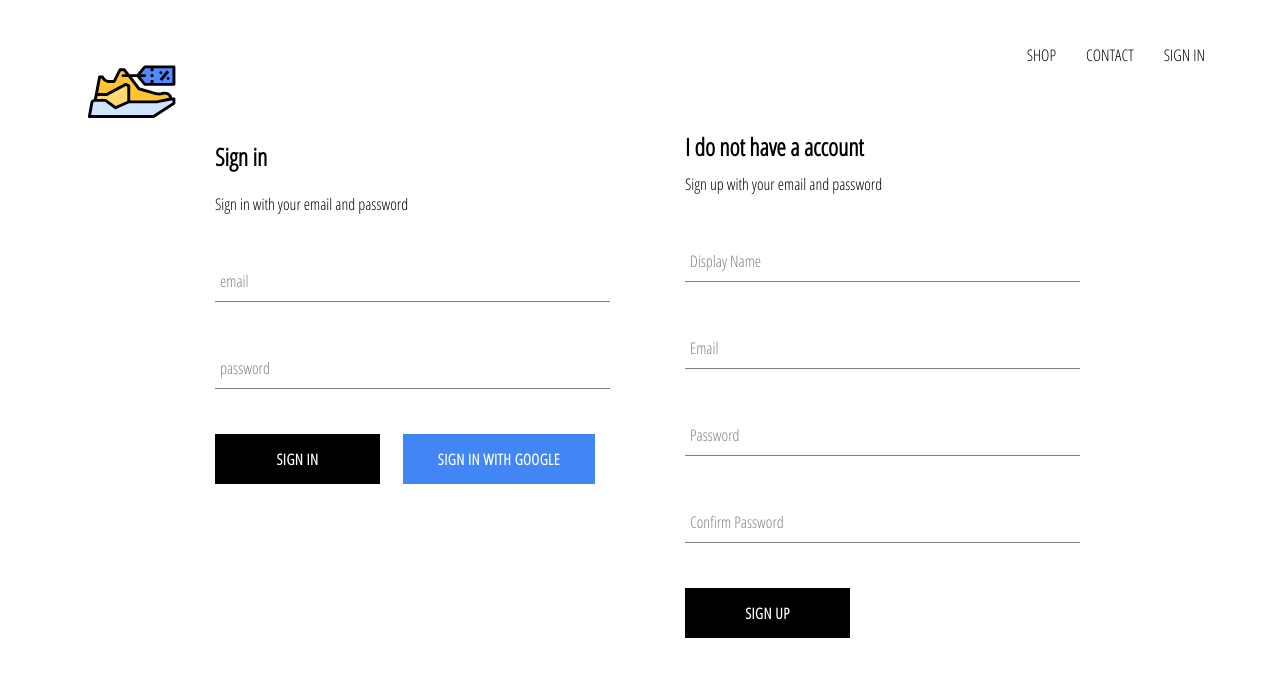
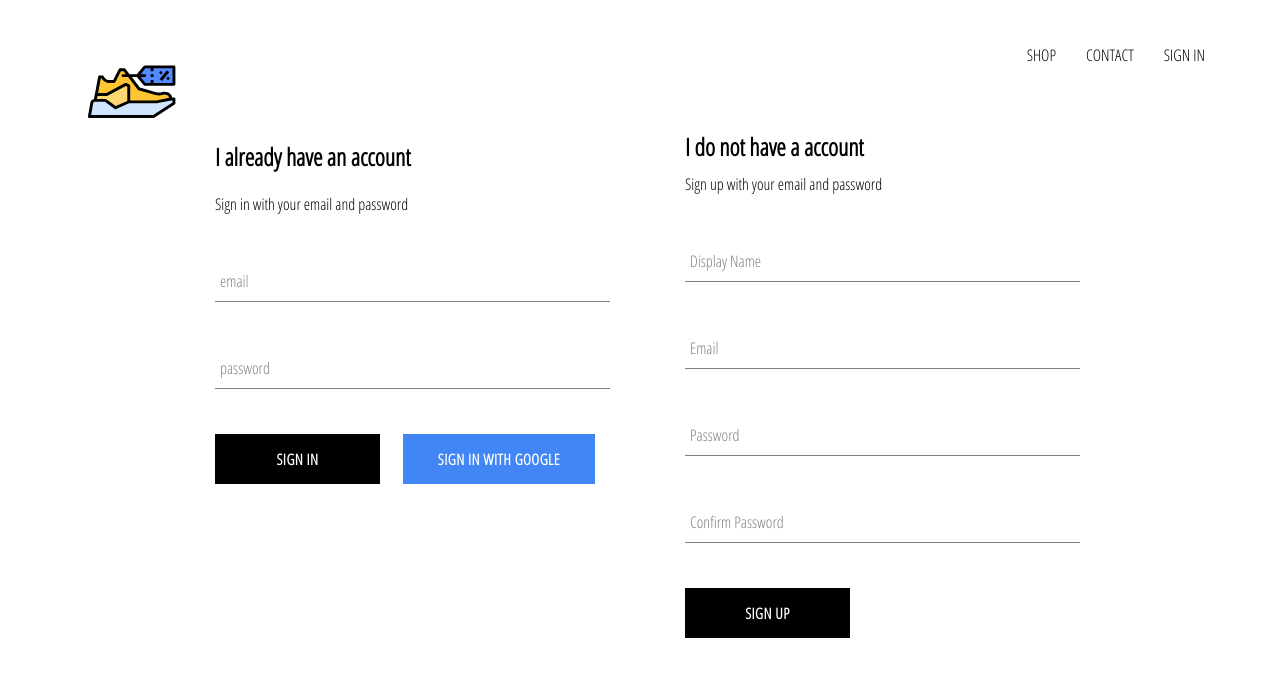
Before and after one commit to AhmadMajid/golden, a React (Create React App) app: page /signin in a window 1280 px wide. Shown: the top 676 px of the page. Built offline with nearby package versions, Linux system fonts and the light colour scheme; no server answers.

Commit message:
finishing sign in handleSubmit method

```diff
--- a/src/App.js
+++ b/src/App.js
@@ -33,8 +33,6 @@ class App extends React.Component {
               ...snapShot.data()
             }
         });
-
-        console.log(this.state);
       });
     }
       this.setState({ currentUser: userAuth });
--- a/src/components/sign-in/sign-in.component.jsx
+++ b/src/components/sign-in/sign-in.component.jsx
@@ -7,32 +7,32 @@ import { signInWithGoogle } from '../../firebase/firebase.utils';
 
 import './sign-in.styles.scss';
 
-class SignIn extends React.Component{
+class SignIn extends React.Component {
   constructor(props) {
     super(props);
 
     this.state = {
       email: '',
       password: ''
-        }
+    };
   }
 
   handleSubmit = event => {
     event.preventDefault();
 
-        this.setState({ email: '', password: ''})
-    }
+    this.setState({ email: '', password: '' });
+  };
 
   handleChange = event => {
     const { value, name } = event.target;
 
-        this.setState({ [name]: value })
-    }
+    this.setState({ [name]: value });
+  };
 
   render() {
-        return(
+    return (
       <div className='sign-in'>
-                <h2>Sign in</h2>
+        <h2>I already have an account</h2>
         <span>Sign in with your email and password</span>
 
         <form onSubmit={this.handleSubmit}>
@@ -53,9 +53,9 @@ class SignIn extends React.Component{
             required
           />
           <div className='buttons'>
-                    <CustomButton type='submit'> Sign in</CustomButton>
+            <CustomButton type='submit'> Sign in </CustomButton>
             <CustomButton onClick={signInWithGoogle} isGoogleSignIn>
-                        Sign in with Google{' '}
+              Sign in with Google
             </CustomButton>
           </div>
         </form>
```
Lines whose indentation alone changed are shown as unchanged.
